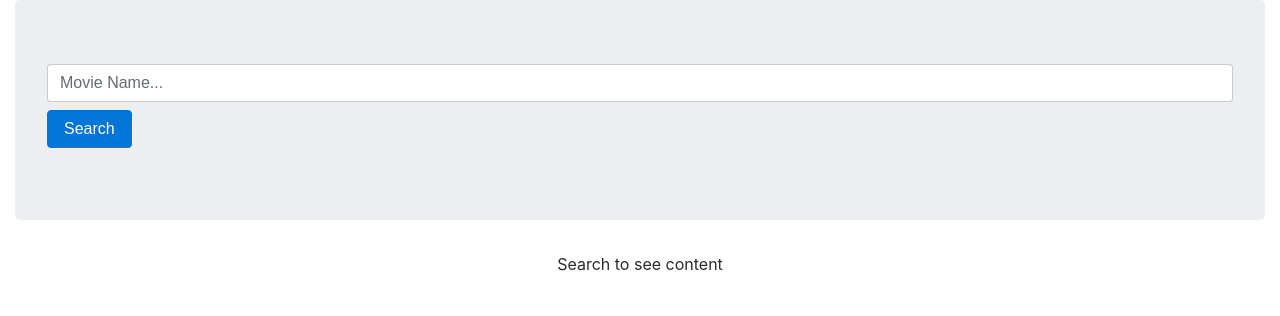
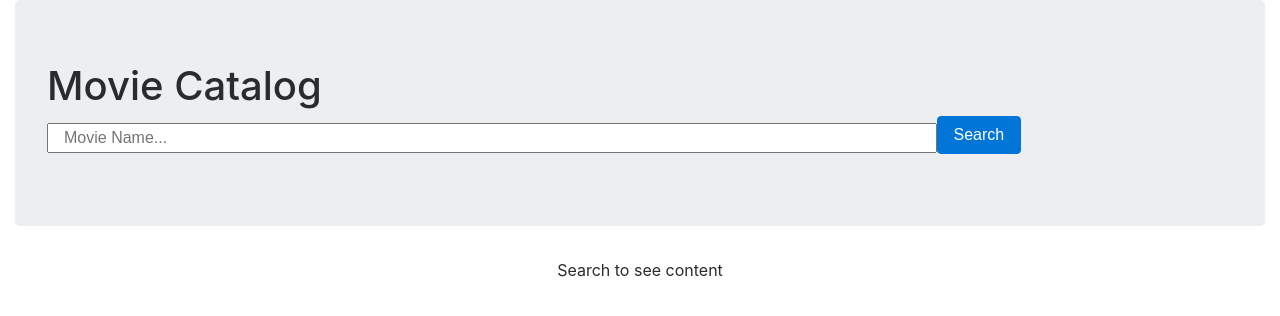
Before and after one commit to tufailra97/Movie-catalog, a React app: page / in a window 1280 px wide. Shown: the top 316 px of the page. Built offline with nearby package versions, Linux system fonts and the light colour scheme; the HTML template or start-up script is replaced by a standard one.

Commit message:
pre-final version

```diff
--- a/public/index.html
+++ b/public/index.html
@@ -9,7 +9,7 @@
       homescreen on Android. See https://developers.google.com/web/fundamentals/engage-and-retain/web-app-manifest/
     -->
     <link rel="manifest" href="%PUBLIC_URL%/manifest.json">
-    <link rel="shortcut icon" href="%PUBLIC_URL%/favicon.ico">
+    <link rel="shortcut icon" href="%PUBLIC_URL%/favicon.png">
     <link rel="stylesheet" href="https://maxcdn.bootstrapcdn.com/bootstrap/4.0.0-beta.3/css/bootstrap.min.css" integrity="sha384-Zug+QiDoJOrZ5t4lssLdxGhVrurbmBWopoEl+M6BdEfwnCJZtKxi1KgxUyJq13dy" crossorigin="anonymous">
     <!--
       Notice the use of %PUBLIC_URL% in the tags above.
--- a/src/App.js
+++ b/src/App.js
@@ -15,8 +15,7 @@ class App extends Component {
     }
 
     //return movie search
-    getMovie = (e) =>{
-      e.preventDefault();
+    getMovie = () =>{
       //variables
       const req = new XMLHttpRequest();
       let data;
@@ -40,6 +39,8 @@ class App extends Component {
       this.setState({
         movieName: e.target.value
       });
+
+      this.getMovie();
     }
 
 
@@ -55,14 +56,16 @@ class App extends Component {
       }
       return(
         <div className="container-fluid">
-          <form className="jumbotron form-row align-items-center" onSubmit={this.getMovie}>
-            <div className="col-auto">
-              <label className="sr-only" htmlFor="movie">Movie</label>
-              <input className="form-control mb-2" type="text" onChange={this.movieSearch} placeholder="Movie Name..."/>
+
+          <div>
+            <div className="jumbotron align-items-center">
+              <h1>Movie Catalog</h1>
+              <div>
+                <input className="col-lg-9" type="text" onChange={this.movieSearch} placeholder="Movie Name..."/>
+                <input type="button" className="btn btn-primary mb-2" value="Search" onClick={this.getMovie}/>
+              </div>
             </div>
-            <input type="submit" className="btn btn-primary mb-2" value="Search"/>
-          </form>
-
+          </div>
           <div className="container">
             <div>
               {movieResult}
--- a/src/components/DisplayMovie.js
+++ b/src/components/DisplayMovie.js
@@ -29,10 +29,12 @@ export default class DisplayMovie extends Component {
           {movies.Search.map((movie, index) => {
             return(
               <li className="col list-group-item list-group-item-action" key={index}>
-                <figure className="img-fluid mx-auto">
+                <figure className="img-fluid mx-auto text-center">
                   <img src={movie.Poster} alt={movie.Title}/>
                 </figure>
-                <p className="text-cente">{movie.Title}</p>
+                <p>Name: {movie.Title}</p>
+                <p>Year: {movie.Year}</p>
+                <p>Type: {movie.Type}</p>
               </li>
             );
           })
```
Also changed, not shown: public/favicon.png (added), 1 other file (tests, documents, lock files or other folders).
